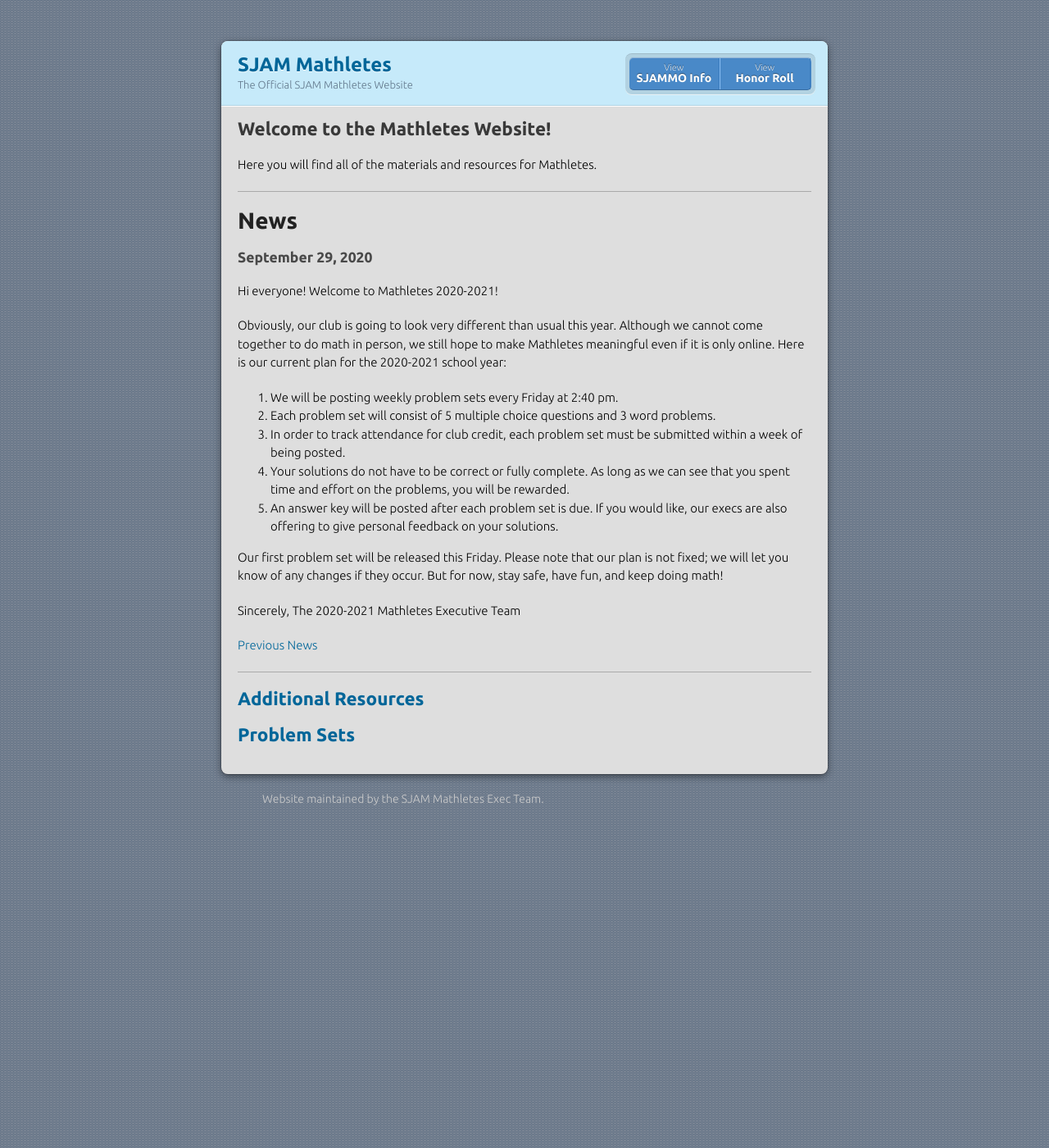
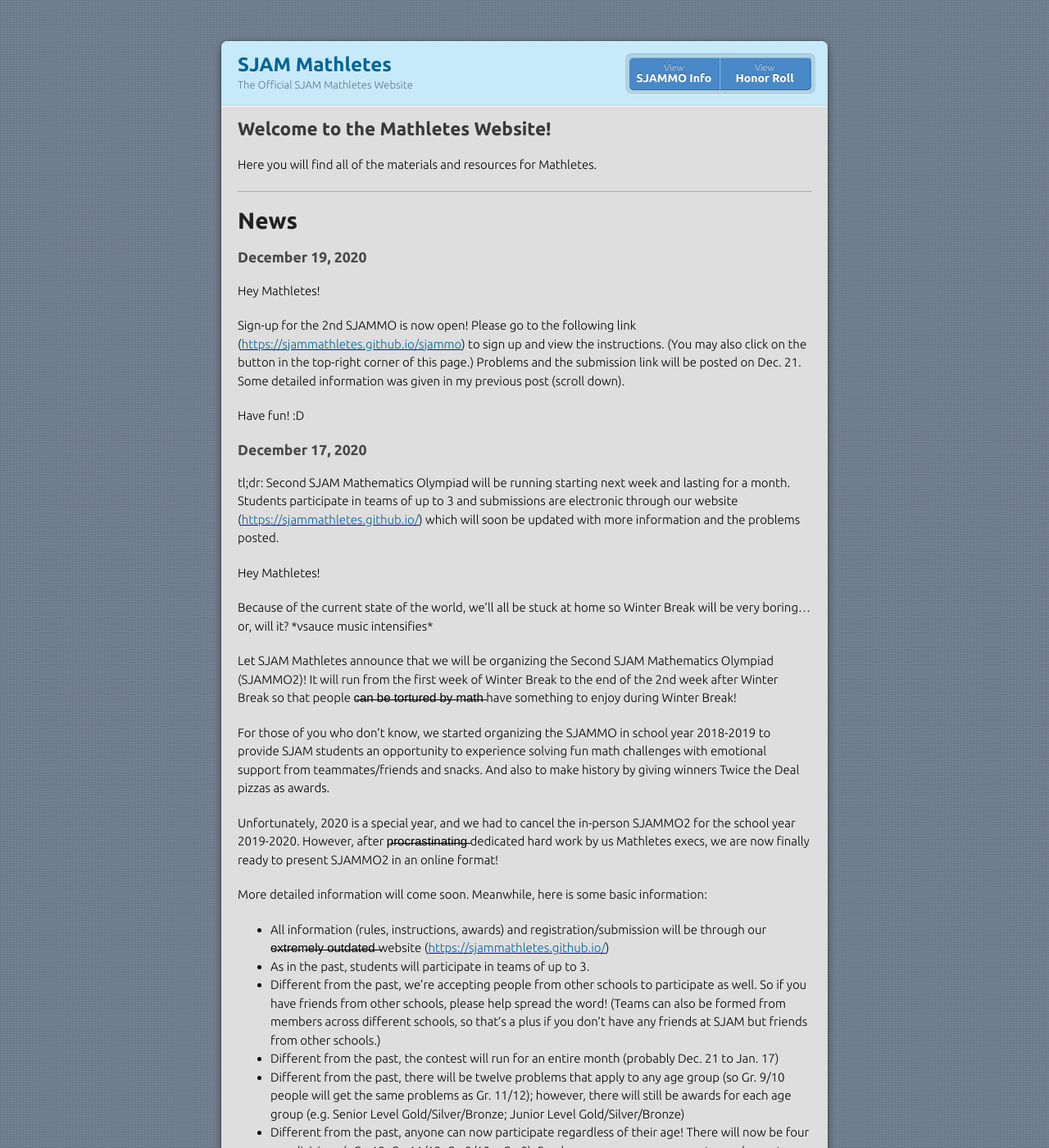
Before and after one commit to sjammathletes/sjammathletes.github.io, a Jekyll site: the page built from index.md, in a window 1280 px wide and 1400 px high. Shown: the whole window at 82% size. Built offline with Jekyll 4.4.1, drawn with Linux system fonts in a browser that asks for light colours; our own code applies the rules of GitHub Pages for plain Markdown files; some of the changed text lies outside the part shown.

Commit message:
updated news

```diff
--- a/index.md
+++ b/index.md
@@ -11,21 +11,34 @@ Here you will find all of the materials and resources for Mathletes.
 
 
 # News
-### September 29, 2020
-Hi everyone! Welcome to Mathletes 2020-2021!
+### December 19, 2020
+Hey Mathletes!
 
-Obviously, our club is going to look very different than usual this year. Although we cannot come together to do math in person, we still hope to make Mathletes meaningful even if it is only online. Here is our current plan for the 2020-2021 school year:
+Sign-up for the 2nd SJAMMO is now open! Please go to the following link (<ins style="color:blue;">[https://sjammathletes.github.io/sjammo](https://sjammathletes.github.io/sjammo){: target="_blank"}</ins>) to sign up and view the instructions. (You may also click on the button in the top-right corner of this page.) Problems and the submission link will be posted on Dec. 21. Some detailed information was given in my previous post (scroll down).
 
-1. We will be posting weekly problem sets every Friday at 2:40 pm.
-2. Each problem set will consist of 5 multiple choice questions and 3 word problems.
-3. In order to track attendance for club credit, each problem set must be submitted within a week of being posted.
-4. Your solutions do not have to be correct or fully complete. As long as we can see that you spent time and effort on the problems, you will be rewarded.
-5. An answer key will be posted after each problem set is due. If you would like, our execs are also offering to give personal feedback on your solutions.
+Have fun! :D
 
-Our first problem set will be released this Friday. Please note that our plan is not fixed; we will let you know of any changes if they occur. But for now, stay safe, have fun, and keep doing math!
+### December 17, 2020
+tl;dr: Second SJAM Mathematics Olympiad will be running starting next week and lasting for a month. Students participate in teams of up to 3 and submissions are electronic through our website (<ins style="color:blue;">[https://sjammathletes.github.io/](https://sjammathletes.github.io/){: target="_blank"}</ins>) which will soon be updated with more information and the problems posted.
 
-Sincerely,
-The 2020-2021 Mathletes Executive Team
+Hey Mathletes!
+
+Because of the current state of the world, we'll all be stuck at home so Winter Break will be very boring... or, will it? \*vsauce music intensifies\*
+
+Let SJAM Mathletes announce that we will be organizing the Second SJAM Mathematics Olympiad (SJAMMO2)! It will run from the first week of Winter Break to the end of the 2nd week after Winter Break so that people c̶a̶n̶ ̶b̶e̶ ̶t̶o̶r̶t̶u̶r̶e̶d̶ ̶b̶y̶ ̶m̶a̶t̶h̶ have something to enjoy during Winter Break!
+
+For those of you who don't know, we started organizing the SJAMMO in school year 2018-2019 to provide SJAM students an opportunity to experience solving fun math challenges with emotional support from teammates/friends and snacks. And also to make history by giving winners Twice the Deal pizzas as awards.
+
+Unfortunately, 2020 is a special year, and we had to cancel the in-person SJAMMO2 for the school year 2019-2020. However, after p̶r̶o̶c̶r̶a̶s̶t̶i̶n̶a̶t̶i̶n̶g̶ dedicated hard work by us Mathletes execs, we are now finally ready to present SJAMMO2 in an online format!
+
+More detailed information will come soon. Meanwhile, here is some basic information:
+- All information (rules, instructions, awards) and registration/submission will be through our e̶x̶t̶r̶e̶m̶e̶l̶y̶ ̶o̶u̶t̶d̶a̶t̶e̶d̶ ̶website (<ins style="color:blue;">[https://sjammathletes.github.io/](https://sjammathletes.github.io/){: target="_blank"}</ins>)
+- As in the past, students will participate in teams of up to 3.
+- Different from the past, we're accepting people from other schools to participate as well. So if you have friends from other schools, please help spread the word! (Teams can also be formed from members across different schools, so that's a plus if you don't have any friends at SJAM but friends from other schools.)
+- Different from the past, the contest will run for an entire month (probably Dec. 21 to Jan. 17)
+- Different from the past, there will be twelve problems that apply to any age group (so Gr. 9/10 people will get the same problems as Gr. 11/12); however, there will still be awards for each age group (e.g. Senior Level Gold/Silver/Bronze; Junior Level Gold/Silver/Bronze)
+- Different from the past, anyone can now participate regardless of their age! There will now be four age divisions (&gt;Gr. 12, Gr. 11/12, Gr. 9/10, &lt;Gr. 9). So please encourage your great-grandparents or your nephews/nieces to participate as well!
+- Different from the past, you may now c̶h̶e̶a̶t̶ use online resources for the contest. That's a plus if you can't do addition/subtraction or if you can't memorize the Pythagorean theorem by heart.
 
 [Previous News](news)
 
```
